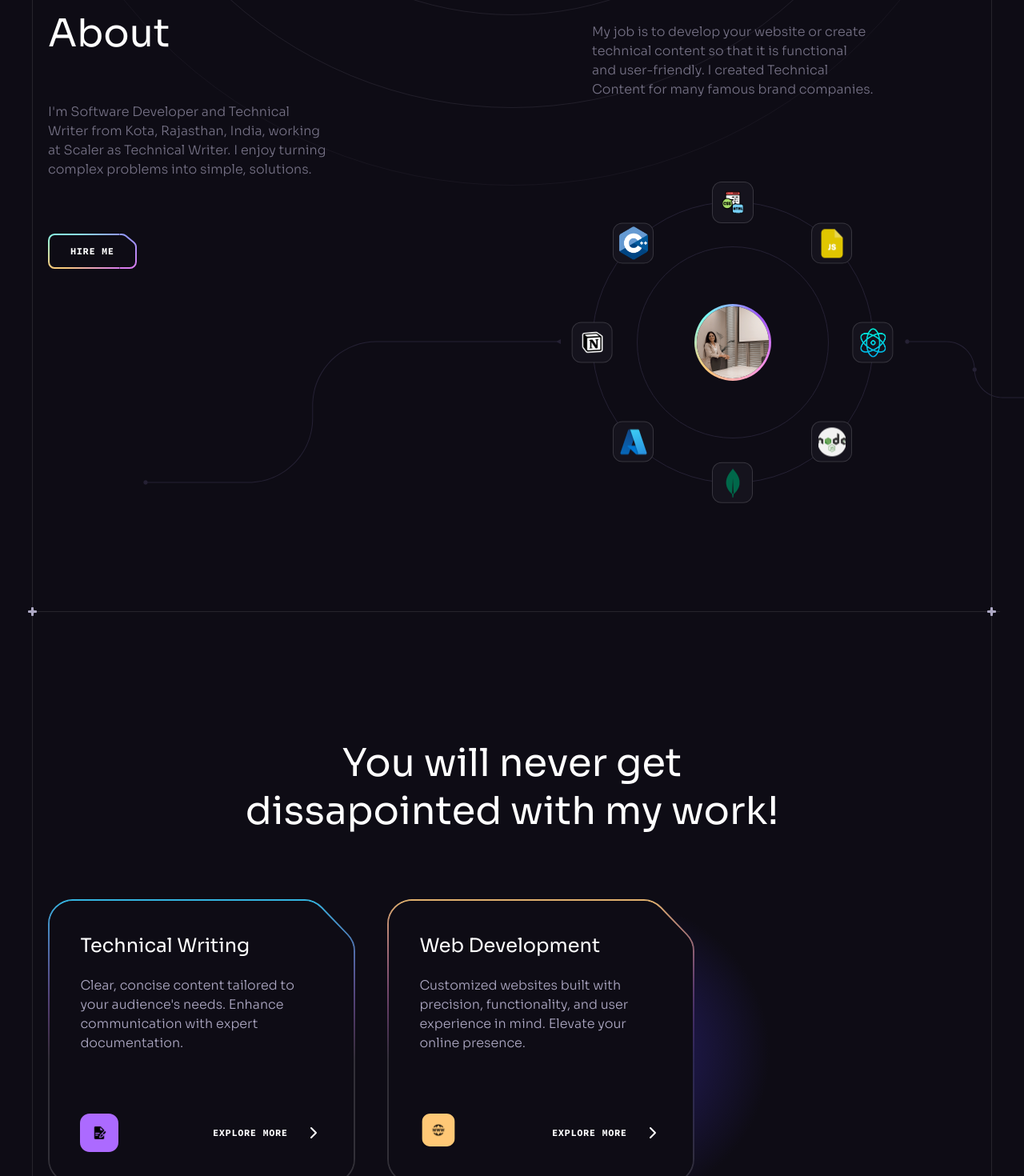
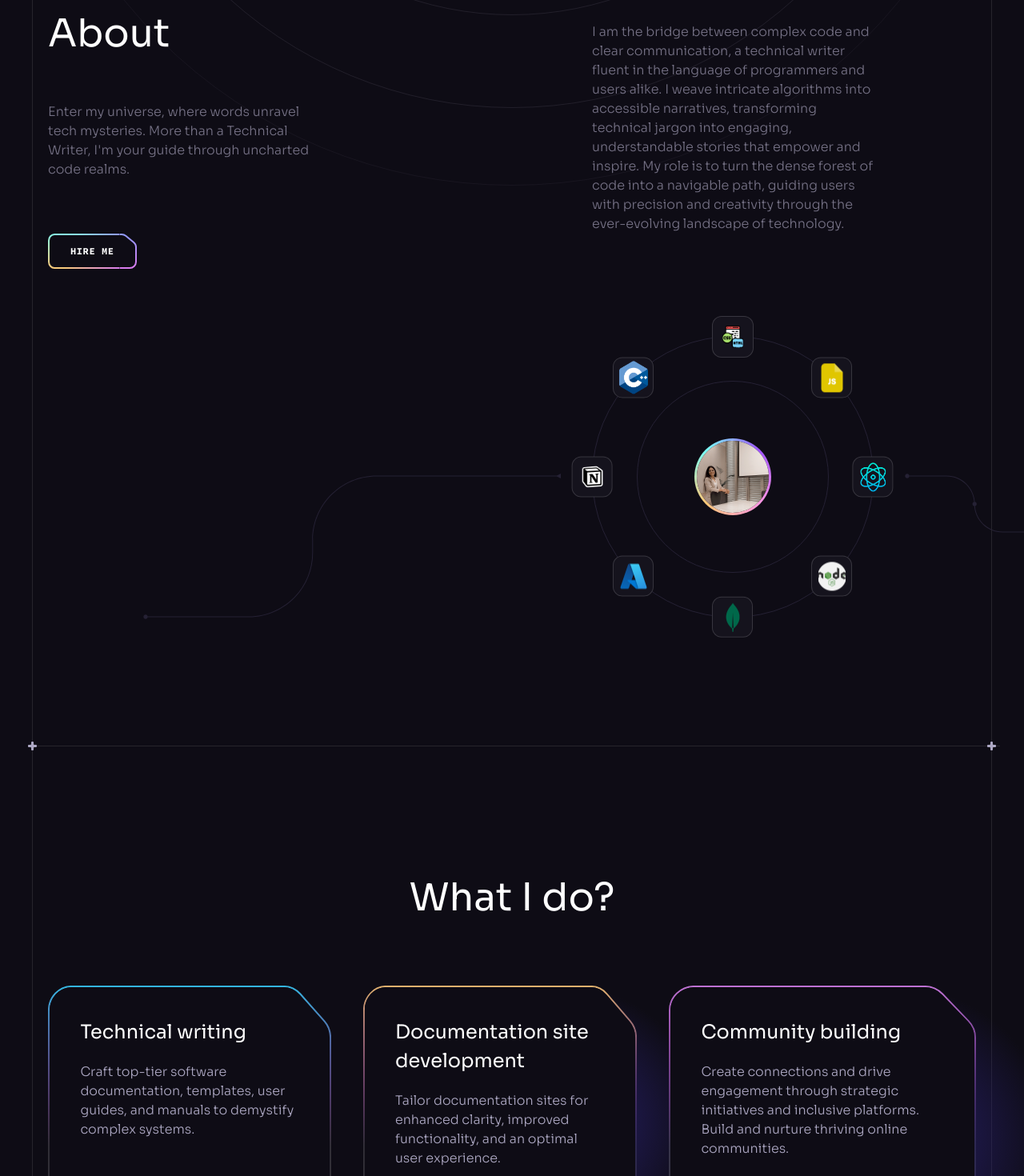
Before and after one commit to gautriv/gaurav.trivedi.io, a React (Vite) app: page / in a window 1280 px wide. Shown: the part 780-2250 px from the top of the page at 80% size. Built offline with nearby package versions, Linux system fonts and the light colour scheme.

Commit message:
Updated settings and pages

```diff
--- a/src/components/Footer.jsx
+++ b/src/components/Footer.jsx
@@ -6,7 +6,7 @@ const Footer = () => {
     <Section crosses className="!px-0 !py-10">
         <div className="container flex sm:justify-between justify-center items-center gap-10 max-sm:flex-col">
         <p className="caption text-n-4 lg:block"> &#169; &#32;
-            {new Date().getFullYear()}. Made with &#10084; Bharti Kumari
+            {new Date().getFullYear()}. Made with &#10084; Gaurav Trivedi
         </p>
 
         <ul className="flex gap-5 flex-wrap">
--- a/src/components/Header.jsx
+++ b/src/components/Header.jsx
@@ -69,14 +69,14 @@ const Header = () => {
 
         <a
           target="_blank"
-          href="https://docs.google.com/document/d/11ad1-8VKnOZK9Uenul1RpPmSWXG0HrTb/edit?usp=drive_link&ouid=109639383277679490731&rtpof=true&sd=true"
+          href="https://beingtechnicalwriter.com"
           className="button hidden mr-8 text-n-1/50 transition-colors hover:text-n-1 lg:block"
         >
           Blogs
         </a>
         <Button
           target="_blank"
-          className="hidden lg:flex" href="https://drive.google.com/file/d/1J6DsNigPBCtfwr74mZEwfXmHPWxienmh/view?usp=sharing">
+          className="hidden lg:flex" href="https://drive.google.com/file/d/1PxbOG0PteFUrneMHyi9AGpfW101qPl9o/view?usp=sharing">
           Resume
         </Button>
 
--- a/src/components/Services.jsx
+++ b/src/components/Services.jsx
@@ -11,10 +11,10 @@ const Services = () => {
         <div className="container relative z-2">
             <Heading
             className="md:max-w-md lg:max-w-2xl"
-            title="You will never get dissapointed with my work!"
+            title="What I do?"
             />
 
-            <div className="flex flex-wrap gap-10 mb-10">
+            <div className="flex gap-10 mb-10">
                 {services.map((item) => (
                     <div
                     className="block relative p-0.5 bg-no-repeat bg-[length:100%_100%] md:max-w-[24rem]"
--- a/src/constants/index.js
+++ b/src/constants/index.js
@@ -102,13 +102,13 @@ import {
   ];
 
   export const collabText =
-    "My job is to develop your website or create technical content so that it is functional and user-friendly. I created Technical Content for many famous brand companies.";
+    "I am the bridge between complex code and clear communication, a technical writer fluent in the language of programmers and users alike. I weave intricate algorithms into accessible narratives, transforming technical jargon into engaging, understandable stories that empower and inspire. My role is to turn the dense forest of code into a navigable path, guiding users with precision and creativity through the ever-evolving landscape of technology.";
 
   export const collabContent = [
     {
       id: "0",
       title: "Learn About Me",
-      text: "I'm Software Developer and Technical Writer from Kota, Rajasthan, India, working at Scaler as Technical Writer. I enjoy turning complex problems into simple, solutions.",
+      text: "Enter my universe, where words unravel tech mysteries. More than a Technical Writer, I'm your guide through uncharted code realms.",
     },
   ];
 
@@ -174,16 +174,16 @@ import {
   export const services = [
     {
       id: "0",
-      title: "Technical Writing",
-      text: "Clear, concise content tailored to your audience's needs. Enhance communication with expert documentation.",
+      title: "Technical writing",
+      text: "Craft top-tier software documentation, templates, user guides, and manuals to demystify complex systems.",
       backgroundUrl: "./src/assets/benefits/card-1.svg",
       iconUrl: benefitIcon1,
       imageUrl: benefitImage2,
     },
     {
       id: "1",
-      title: "Web Development",
-      text: "Customized websites built with precision, functionality, and user experience in mind. Elevate your online presence.",
+      title: "Documentation site development",
+      text: "Tailor documentation sites for enhanced clarity, improved functionality, and an optimal user experience.",
       backgroundUrl: "./src/assets/benefits/card-2.svg",
       iconUrl: benefitIcon2,
       imageUrl: benefitImage2,
@@ -191,11 +191,12 @@ import {
     },
     {
       id: "2",
-      title: "Community Building",
-      text: "Foster connections and engagement through strategic initiatives and inclusive platforms. Cultivate thriving online communities.",
+      title: "Community building",
+      text: "Create connections and drive engagement through strategic initiatives and inclusive platforms. Build and nurture thriving online communities.",
       backgroundUrl: "./src/assets/benefits/card-3.svg",
       iconUrl: benefitIcon3,
       imageUrl: benefitImage2,
+      light: true,
     },
   ];
 
@@ -204,36 +205,24 @@ import {
       id: "0",
       title: "LinkedIn",
       iconUrl: linkedin,
-      url: "https://www.linkedin.com/in/bhartik021/",
+      url: "https://www.linkedin.com/in/gauravtrivedi88/",
     },
     {
       id: "1",
       title: "GitHub",
       iconUrl: github,
-      url: "https://github.com/bhartik021",
+      url: "https://github.com/gautriv",
     },
     {
       id: "2",
       title: "Twitter",
       iconUrl: twitter,
-      url: "https://twitter.com/bhartik021",
-    },
-    {
-      id: "3",
-      title: "Instagram",
-      iconUrl: instagram,
-      url: "https://www.instagram.com/bhartik021/",
+      url: "https://twitter.com/beingtechwriter",
     },
     {
       id: "4",
       title: "Gmail",
       iconUrl: gmail,
-      url: "mailto:bhartik021@gmail.com",
-    },
-    {
-      id: "5",
-      title: "Telegram",
-      iconUrl: telegram,
-      url: "https://t.me/kumari_bharti",
+      url: "mailto:trivedi.gaurav30@gmail.com",
     },
   ];
```
